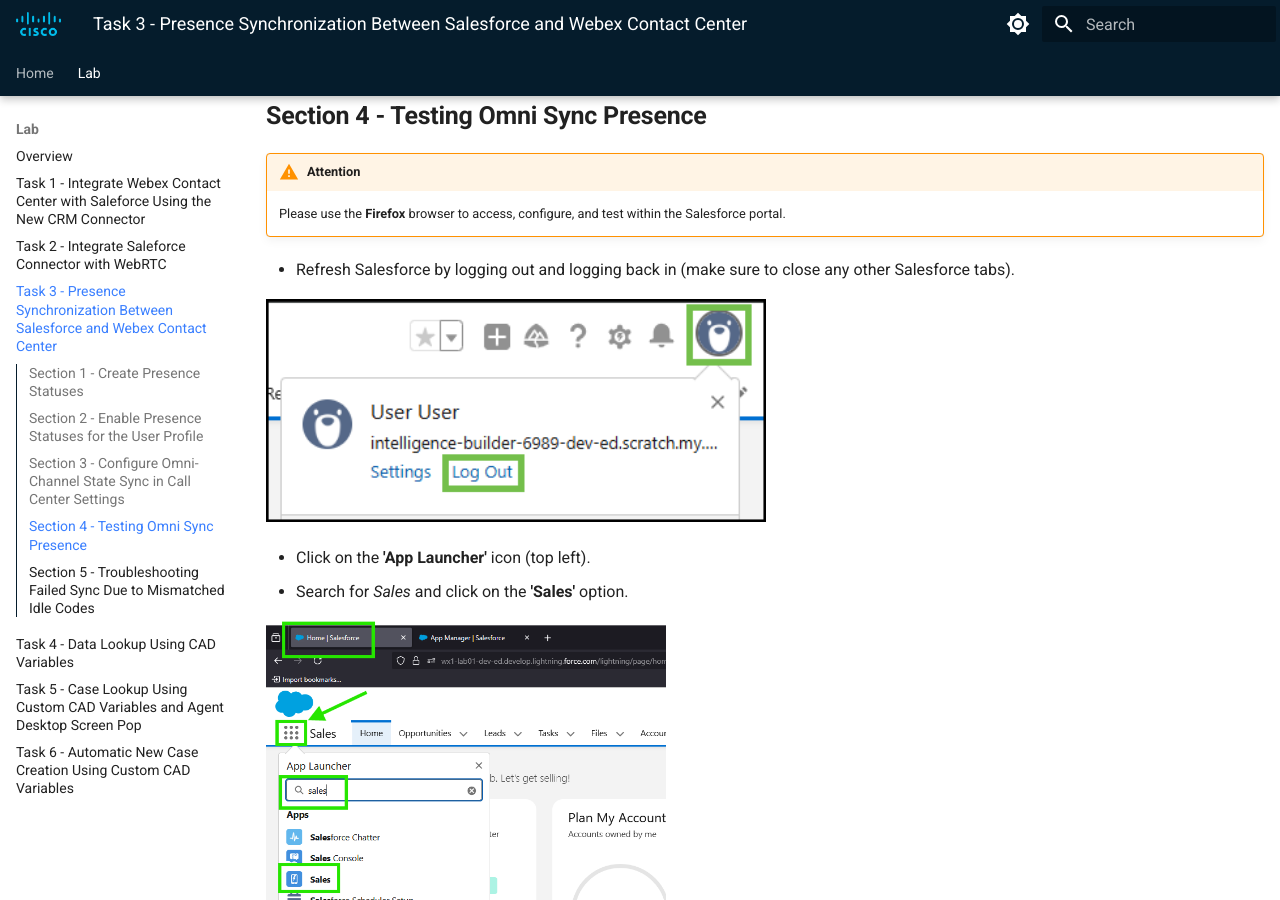
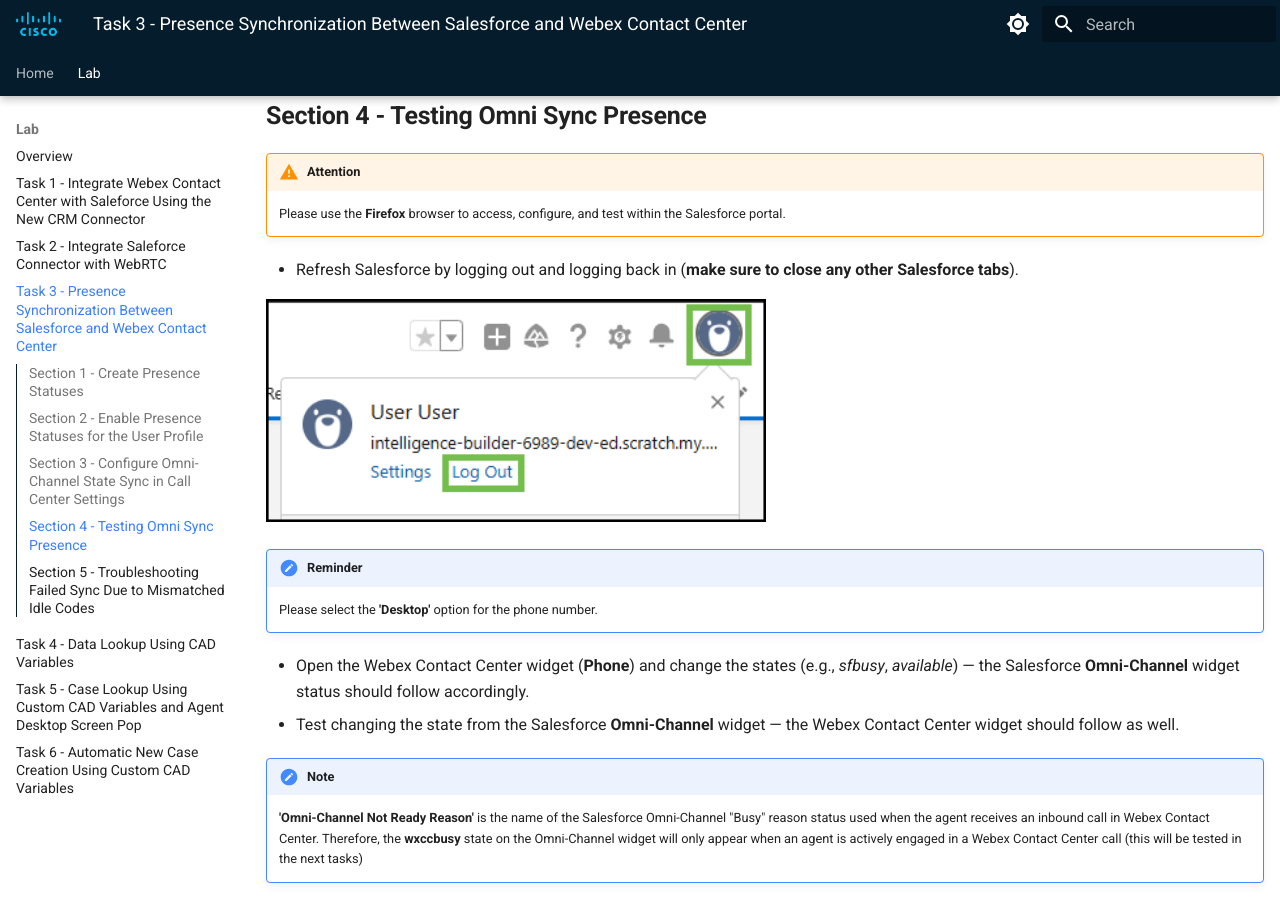
Before and after one commit to WebexCC-SA/LAB-2308, an MkDocs documentation site: the page built from docs/task3.md, in a window 1280 px wide and 900 px high, scrolled down 6276 px. Built offline with MkDocs 1.6.1 and Material for MkDocs 9.7.7, drawn with Linux system fonts in a browser that asks for light colours; some of the changed text lies outside the part shown.

Commit message:
Update task3.md

```diff
--- a/docs/task3.md
+++ b/docs/task3.md
@@ -105,14 +105,10 @@
 !!! warning "Attention"
 	Please use the **Firefox** browser to access, configure, and test within the Salesforce portal.
 
-- Refresh Salesforce by logging out and logging back in (make sure to close any other Salesforce tabs).
+- Refresh Salesforce by logging out and logging back in (**make sure to close any other Salesforce tabs**).
 
 ![Nav](./assets/t2s4p1a.png){ width="500" }
 
-- Click on the **'App Launcher'** icon (top left).
-- Search for _Sales_ and click on the **'Sales'** option.
-
-![Nav](./assets/t1s2p1.png){ width="400" }
 
 !!! note "Reminder"
 	Please select the **'Desktop'** option for the phone number.
@@ -145,13 +141,7 @@
 
 ![Nav](./assets/t3s41p2.png){ width="500" }
 
-- Refresh Salesforce by logging out and logging back in (make sure to close any other Salesforce tabs).
-
-![Nav](./assets/t2s4p1a.png){ width="500" }
-
-- Click on the **'App Launcher'** icon (top left).
-- Search for _Sales_ and click on the **'Sales'** option.
-
+- Refresh Salesforce by logging out and logging back in (**make sure to close any other Salesforce tabs**).
 
 ![Nav](./assets/t1s2p1.png){ width="400" }
 
```
